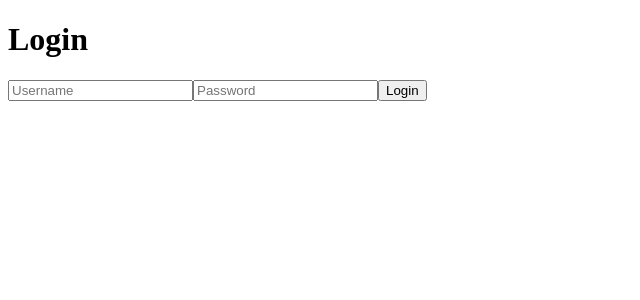
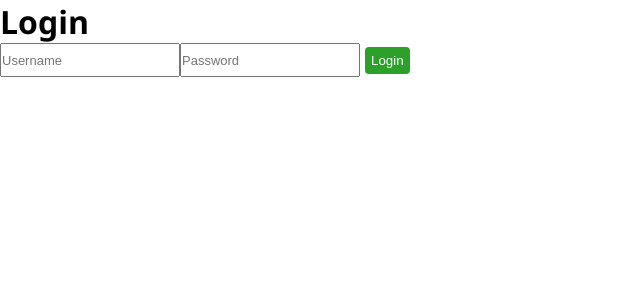
Before and after one commit to PaettyB/Balance-Sheet, a React (Create React App) app: page /login in a window 1280 px wide. Shown: the top 300 px of the page, without its empty margins (0-640 px from the left). Built offline with nearby package versions, Linux system fonts and the light colour scheme; no server answers.

Commit message:
Small style changes

```diff
--- a/src/front-end/App/ListTab.js
+++ b/src/front-end/App/ListTab.js
@@ -79,7 +79,7 @@ export default function ListTab({setList,getList, addTransaction, deleteTransact
                 <input ref={dateRef} id="datePicker" type="date"></input>
                 <input ref={amountRef} onClick={(e) => e.target.select()} type="number" defaultValue='1.00' placeholder="Amount" min='0' step="0.5"></input>
                 <input ref={commentRef} type="text" placeholder="Comment"></input>
-                <button onClick={handleAddListItem}>Add Item</button>
+                <button onClick={handleAddListItem} className="addTransaction">Add Item</button>
                 </form>
             </div>
             <div id='tableContainer'>
--- a/src/front-end/App/TabSelector.js
+++ b/src/front-end/App/TabSelector.js
@@ -19,11 +19,11 @@ export default function TabSelector({getState, setState, deleteToken}) {
 
     return (
     <div id='tabSelectorContainer'>
-    <div id='logoutContainer'>
-
+    <div id='titleContainer'>
+        <h2>Bready's Balance Sheet</h2>
     </div>
-    <button className={"tabSelector" + (getState() === AppState.AddPayments?" active" : "")} onClick={handleSelectPayments}>Add Payments</button>
-    <button className={"tabSelector" + (getState() === AppState.AddDeposits?" active" : "")} onClick={handleSelectDeposits}>Add Deposits</button>
+    <button className={"styledButton" + (getState() === AppState.AddPayments?" active" : "")} onClick={handleSelectPayments}>Add Payments</button>
+    <button className={"styledButton" + (getState() === AppState.AddDeposits?" active" : "")} onClick={handleSelectDeposits}>Add Deposits</button>
     <div id='logoutContainer'>
         <button className='logout' onClick={handleLogout}>Logout</button>
     </div>
--- a/src/front-end/App/style.css
+++ b/src/front-end/App/style.css
@@ -1,6 +1,18 @@
 :root {
     --highlight-color-dark: rgb(0, 51, 255);
     --highlight-color-light: rgb(25, 83, 255);
+    --highlight-green-light: rgb(68, 197, 43);
+    --highlight-green-dark: rgb(43, 161, 41);
+}
+* {
+  padding: 0;
+  margin: 0;
+}
+
+body {
+  font-size: 13 px;
+  font-style: normal;
+  font-family: 'Segoe UI', Tahoma, Geneva, Verdana, sans-serif;
 }
 
 #tabSelectorContainer{
@@ -16,16 +28,29 @@
     width: 30%;
 }
 
-#logout {
-    width: 20%;
-    height: 50%;
+#titleContainer {
+  display:flex;
+  align-items: center;
+  justify-content: left;
+  width: 30%;
 }
 
 
 #itemAddContainer{
     display: flex;
     justify-content: center;
+    align-items: center;
     margin: 10px 0 20px 0;
+}
+
+input {
+  height: 30px;
+  font-size: 13px;
+}
+
+#datePicker{
+  position: relative;
+  top:-1px;
 }
 
 tr:hover .editButton{
@@ -34,7 +59,7 @@ tr:hover .editButton{
 
 td{
     border: 1px solid black;
-    padding:2px;
+    padding:5px;
     height: 100%;
 }
 
@@ -52,8 +77,6 @@ td{
     width: 16px;
     border: none;
 }
-
-
 
 table {
     border-collapse: collapse;
@@ -81,8 +104,8 @@ table {
   font-family: "Codec cold",sans-serif;
   font-size: 16px;
   font-weight: 700;
-  height: 100%;
-  width:20%;
+  height: 50px;
+  width: 100px;
   justify-content: center;
   letter-spacing: .4px;
   line-height: 1;
@@ -108,7 +131,7 @@ table {
 
 
 /* CSS */
-.tabSelector {
+.styledButton {
   align-items: center;
   background-clip: padding-box;
   background-color: rgb(230, 230, 230);
@@ -137,14 +160,39 @@ table {
   width: 15%;
 }
 
-.tabSelector:hover {
+.styledButton:hover {
   background-color: var(--highlight-color-light);
   box-shadow: rgba(0, 0, 0, 0.1) 0 4px 12px;
   transform: translateY(-1px);
 }
 
-.tabSelector.active {
+.styledButton.active {
   background-color: var(--highlight-color-dark);
   box-shadow: rgba(0, 0, 0, .06) 0 2px 4px;
   transform: translateY(0);
+  color: white;
 }
+
+.addTransaction {
+  background-color: var(--highlight-green-dark);
+  border: 1px solid transparent;
+  border-radius: .25rem;
+  box-shadow: rgba(0, 0, 0, 0.02) 0 1px 3px 0;
+  box-sizing: border-box;
+  color: white;
+  cursor: pointer;
+  user-select: none;
+  -webkit-user-select: none;
+  touch-action: manipulation;
+  vertical-align: baseline;
+  transition: all 250ms;
+  margin: 0 5px 0 5px;
+  padding: 5px;
+}
+
+.addTransaction:hover{
+  background-color: var(--highlight-green-light);
+  box-shadow: rgba(0, 0, 0, 0.1) 0 4px 12px;
+  transform: translateY(-1px);
+  color:black;
+}
--- a/src/front-end/Login/Login.js
+++ b/src/front-end/Login/Login.js
@@ -23,7 +23,7 @@ export default function Login({setToken, getToken}) {
         <form>
             <input ref={usernameRef} type='text' placeholder='Username'></input>
             <input ref={passwordRef} type='password' placeholder='Password'></input>
-            <button type='submit' onClick={handleLogin}>Login</button>
+            <button type='submit' onClick={handleLogin} className="addTransaction">Login</button>
         </form>
     </div>
   )
```
